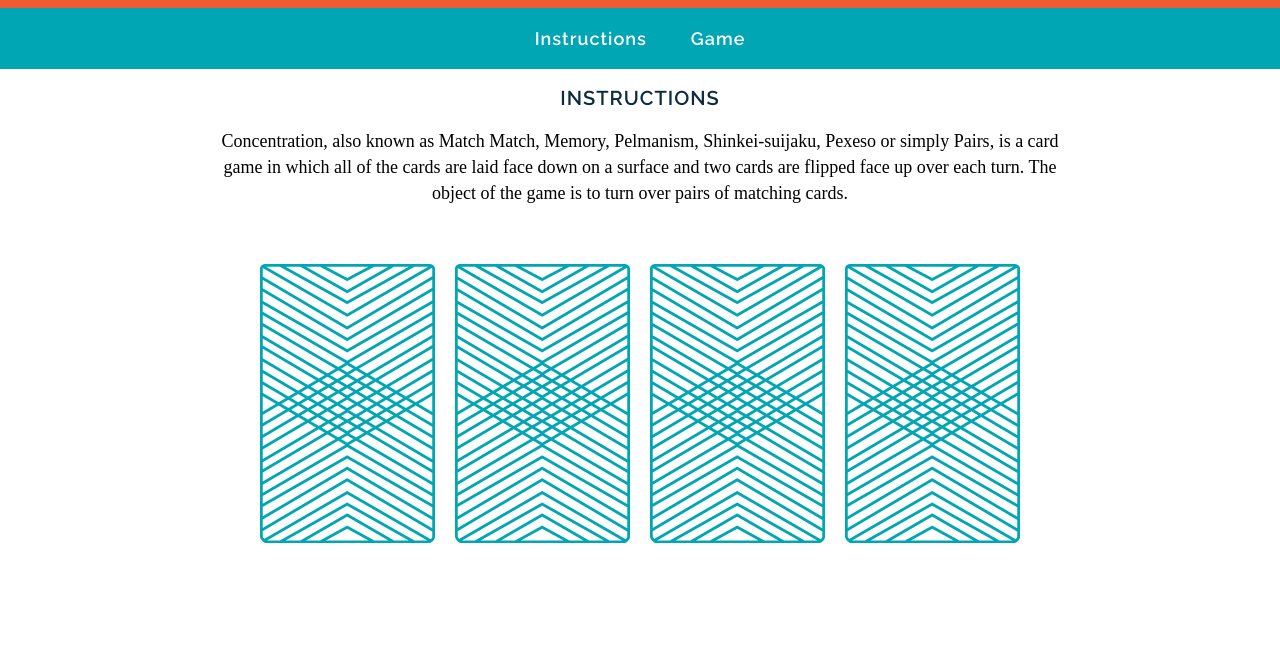
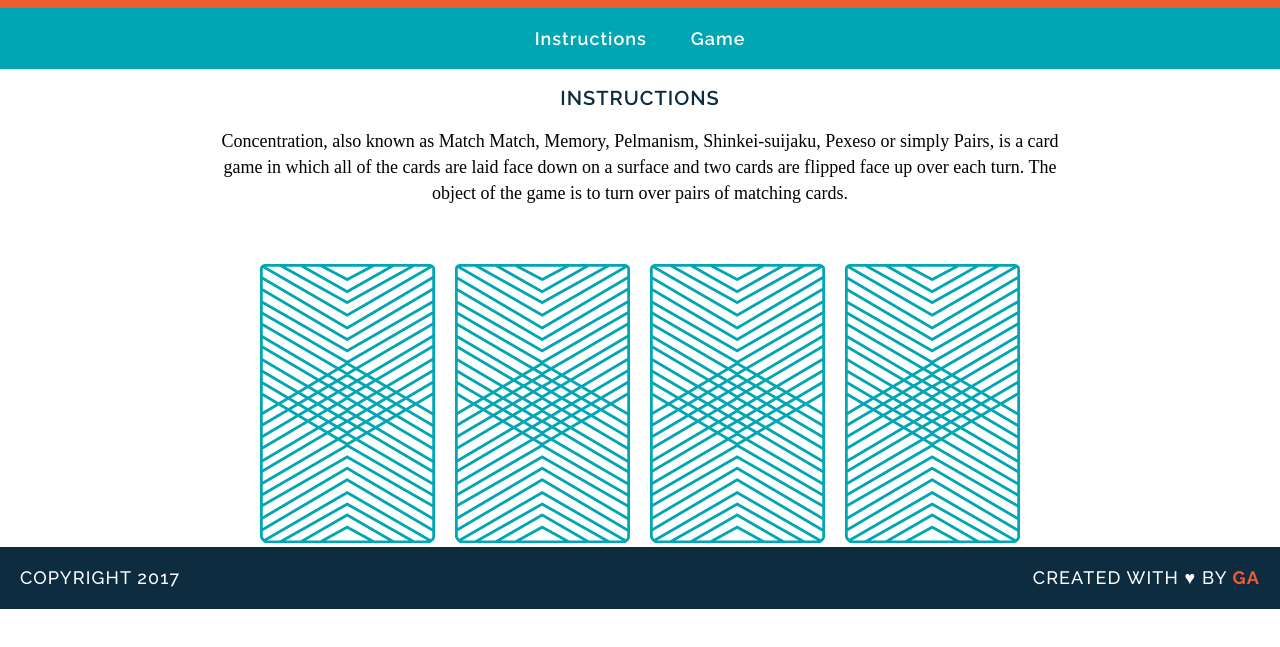
Before and after one commit to doubleInc/wdi-fundamentals-memorygame, a plain HTML site: page memory_game/index.html in a window 1280 px wide. Shown: the part 105-752 px from the top of the page. Drawn offline with Linux system fonts and the light colour scheme; a web font is replaced by a local one.

Commit message:
Footer added

```diff
--- a/memory_game/css/style.css
+++ b/memory_game/css/style.css
@@ -1,3 +1,12 @@
+.clearfix:after {
+    visibility: hidden;
+    display: block;
+    content: " ";
+    clear: both;
+    height: 0;
+    font-size: 0;
+}
+
 body {
     text-align: center;
     margin: 0;
@@ -57,3 +66,36 @@ img {
     margin-left: 8px;
     margin-top: 40px;
 }
+
+footer {
+    text-transform: uppercase;
+    padding: 0 20px;
+    background-color: #0d2c40;
+    color: #FFFFFF;
+    font-size: 14px;
+    letter-spacing: .08em;
+    font-weight: 500;
+}
+
+.copyright {
+    font-family: "Raleway", sans-serif;
+    float: left;
+}
+
+.message {
+    font-family: "Raleway", sans-serif;
+    float: right;
+}
+
+.name {
+    color: #F15B31 ;
+    font-weight: 700;
+}
+
+a {
+    border-bottom: 2px solid transparent;
+}
+
+a:hover {
+    background-color: #fff;
+}
--- a/memory_game/index.html
+++ b/memory_game/index.html
@@ -26,5 +26,13 @@
             <img src="images/back.png" alt="King of Hearts">
         </div>
     </main>
+    <footer class="clearfix">
+        <p class="copyright">
+            Copyright 2017
+        </p>
+        <p class="message">
+            Created with &hearts; by <span class="name">GA</span>
+        </p>
+    </footer>
 </body>
 </html>
```
